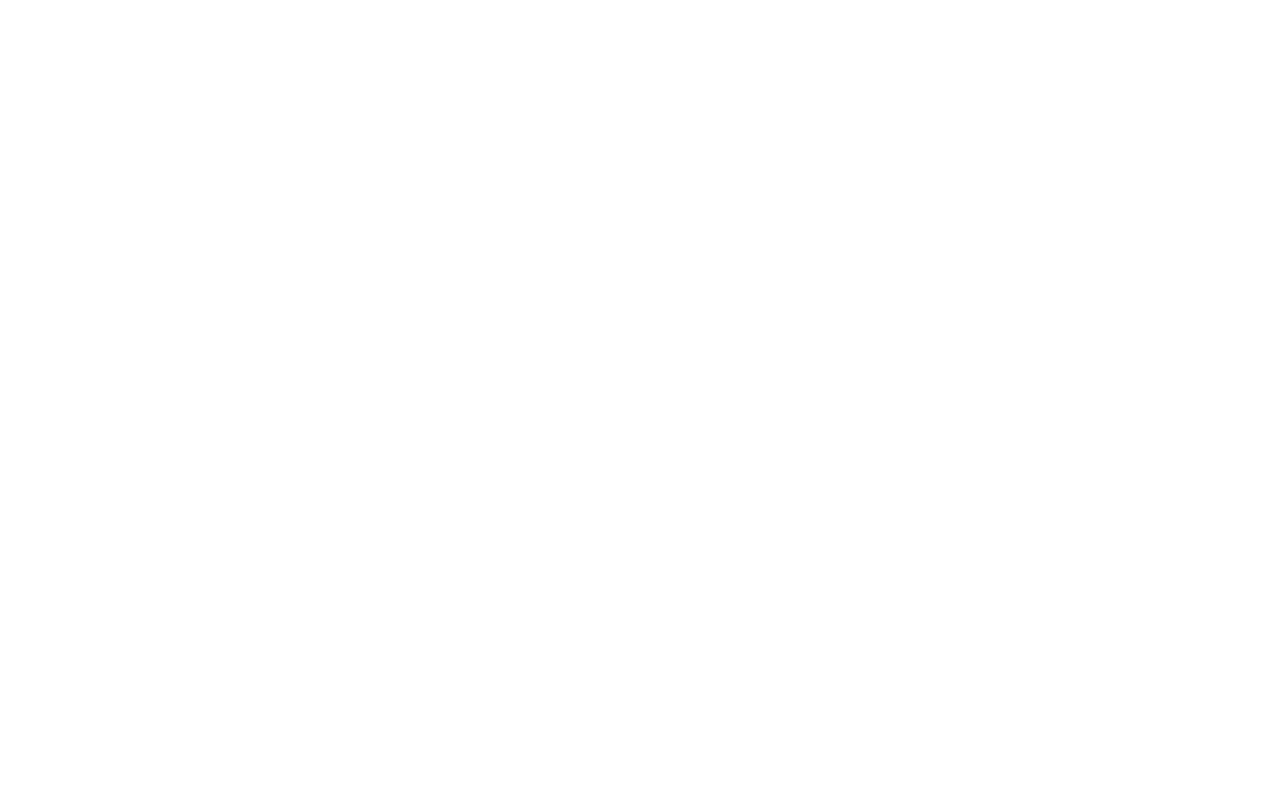
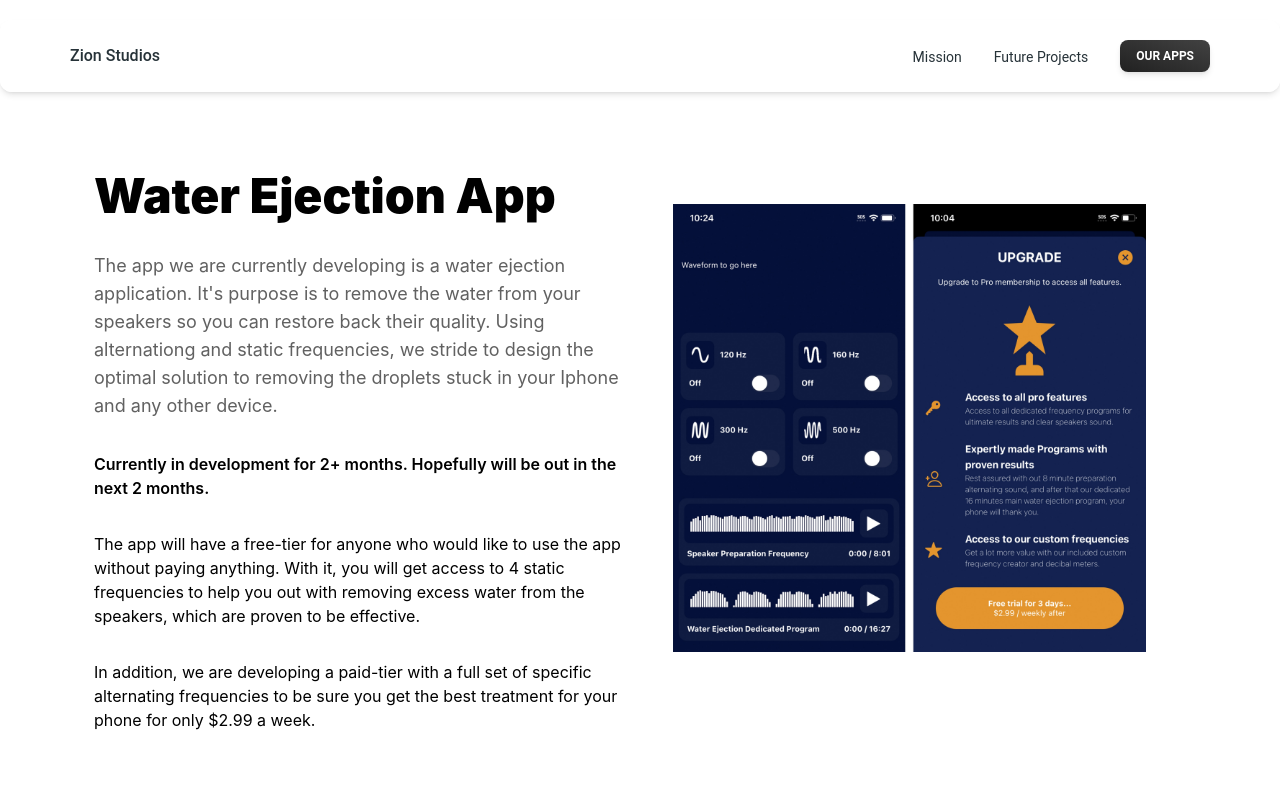
Before and after one commit to skyllex94/zion_studios_website, a React (Create React App) app: page /projects in a window 1280 px wide. Before the commit this address had no page. Shown: the top 800 px of the page. Built offline with nearby package versions, Linux system fonts and the light colour scheme.

Commit message:
future projects page creation

```diff
--- a/src/App.js
+++ b/src/App.js
@@ -2,6 +2,7 @@
 import Main from "./pages/Main";
 import CurrentApps from "./pages/CurrentApps";
 import Mission from "./pages/Mission";
+import FutureProjects from "./pages/FutureProjects";
 
 function App() {
   return (
@@ -10,6 +11,7 @@
         <Route path="/" element={<Main />} />
         <Route path="/apps" element={<CurrentApps />} />
         <Route path="/mission" element={<Mission />} />
+        <Route path="/projects" element={<FutureProjects />} />
       </Routes>
     </BrowserRouter>
   );
--- a/src/components/Navbar.jsx
+++ b/src/components/Navbar.jsx
@@ -31,8 +31,8 @@
         color="blue-gray"
         className="p-1 font-normal"
       >
-        <a href="!#" className="flex items-end">
-          About
+        <a href="/projects" className="flex items-end">
+          Future Projects
         </a>
       </Typography>
     </ul>
--- /dev/null
+++ b/src/pages/FutureProjects.jsx
@@ -0,0 +1,63 @@
+import waterEject from "../assets/water_eject.jpg";
+import Footer from "../components/Footer";
+import Navbar from "../components/Navbar";
+
+function FutureProjects() {
+  return (
+    <div>
+      <Navbar />
+      <div>
+        <div className="bg-white pt-20 pb-20 lg:pt-20">
+          <div className="m-auto flex flex-col md:flex-row lg:flex-row xl:flex-row justify-center px-6 xl:container md:px-12 lg:px-6">
+            <div>
+              <h1 className="xl:container text-start font-black text-2xl text-black-900 sm:mx-auto md:text-4xl lg:w-auto lg:text-left xl:text-5xl">
+                Water Ejection App
+                <br className="block" />
+              </h1>
+              <div className="relative mt-8  space-y-8 text-start">
+                <p className="text-gray-700 dark:text-gray-300 sm:text-lg">
+                  The app we are currently developing is a water ejection
+                  application. It's purpose is to remove the water from your
+                  speakers so you can restore back their quality. Using
+                  alternationg and static frequencies, we stride to design the
+                  optimal solution to removing the droplets stuck in your Iphone
+                  and any other device.
+                </p>
+                <span className="block font-semibold text-black-500 dark:text-gray-400">
+                  Currently in development for 2+ months. Hopefully will be out
+                  in the next 2 months.
+                </span>
+                <span className="block font text-black-500 dark:text-gray-400">
+                  The app will have a free-tier for anyone who would like to use
+                  the app without paying anything. With it, you will get access
+                  to 4 static frequencies to help you out with removing excess
+                  water from the speakers, which are proven to be effective.
+                </span>
+                <span className="block font text-black-500 dark:text-gray-400">
+                  In addition, we are developing a paid-tier with a full set of
+                  specific alternating frequencies to be sure you get the best
+                  treatment for your phone for only $2.99 a week.
+                </span>
+              </div>
+            </div>
+
+            <div className="flex">
+              <div className="mt-8 px-10">
+                <div className="flex justify-center">
+                  <img
+                    src={waterEject}
+                    className="mission-image"
+                    alt="company mission"
+                  />
+                </div>
+              </div>
+            </div>
+          </div>
+        </div>
+      </div>
+      <Footer />
+    </div>
+  );
+}
+
+export default FutureProjects;
--- a/src/pages/Mission.jsx
+++ b/src/pages/Mission.jsx
@@ -1,7 +1,5 @@
-import appStore from "../assets/app-store.png";
 import missionImg from "../assets/mission.jpg";
 import Footer from "../components/Footer";
-import Features from "../components/Features";
 import Navbar from "../components/Navbar";
 
 function Mission() {
@@ -47,7 +45,6 @@
           </div>
         </div>
       </div>
-      <Features />
       <Footer />
     </div>
   );
```
Also changed, not shown: src/assets/water_eject.jpg (added).
